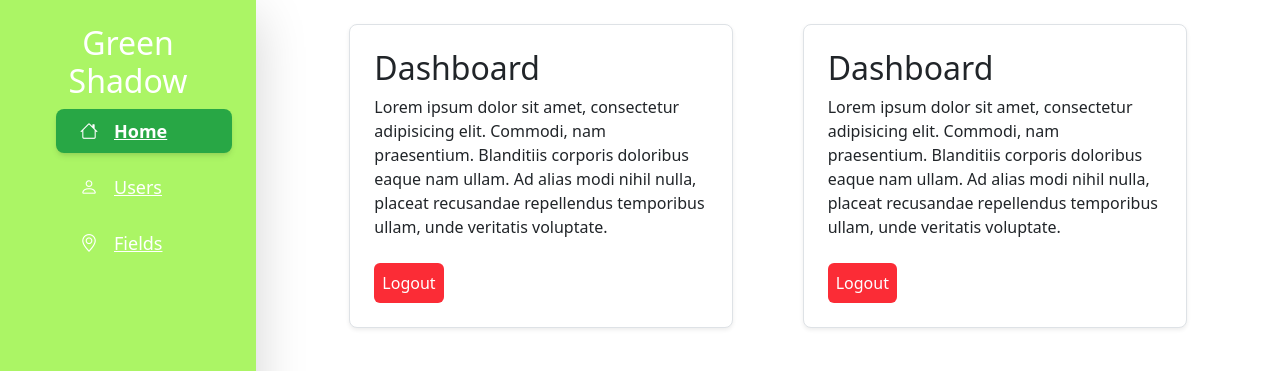
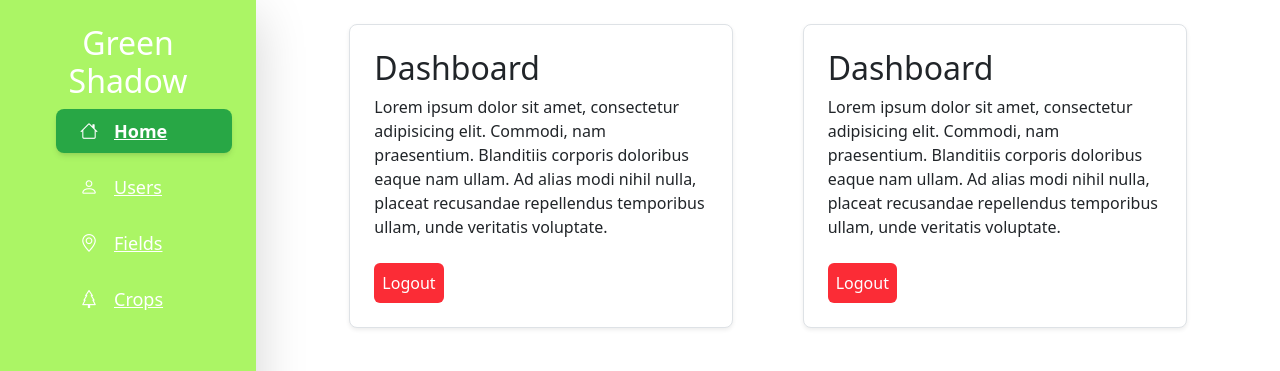
Before and after one commit to lahirurodrigo/GreenShadowCropMonitoringSystemByreact, a React (Vite) app: page / in a window 1280 px wide. Shown: the top 371 px of the page. Built offline with nearby package versions, Linux system fonts and the light colour scheme; sample sign-in values are in the browser's storage.

Commit message:
add navigation link for crop management page

```diff
--- a/src/App.tsx
+++ b/src/App.tsx
@@ -8,6 +8,7 @@ import RootLayout from "./components/RootLayout.tsx"; // Fixed import
 import Dashboard from "./pages/Dashboard.tsx";
 import UserPage from "./pages/UserPage.tsx";
 import FieldManagement from "./pages/FieldManagement.tsx";
+import CropManagement from "./pages/CropManagement.tsx";
 
 const App = () => {
     return (
@@ -23,6 +24,7 @@ const App = () => {
                             <Route path="/" element={<Dashboard />} />
                             <Route path="/users" element={<UserPage />} />
                             <Route path="/fields" element={<FieldManagement />} />
+                            <Route path="/crops" element={<CropManagement />} />
                         </Route>
                     </Route>
                 </Routes>
--- a/src/components/Sidebar.tsx
+++ b/src/components/Sidebar.tsx
@@ -10,6 +10,7 @@ export default function Sidebar() {
                         { to: "/", label: "Home", icon: "bi-house" },
                         { to: "/users", label: "Users", icon: "bi-person" },
                         { to: "/fields", label: "Fields", icon: "bi-geo-alt" },
+                        { to: "/crops", label: "Crops", icon: "bi-tree" },
                     ].map((item) => (
                         <li key={item.to}>
                             <NavLink
```
